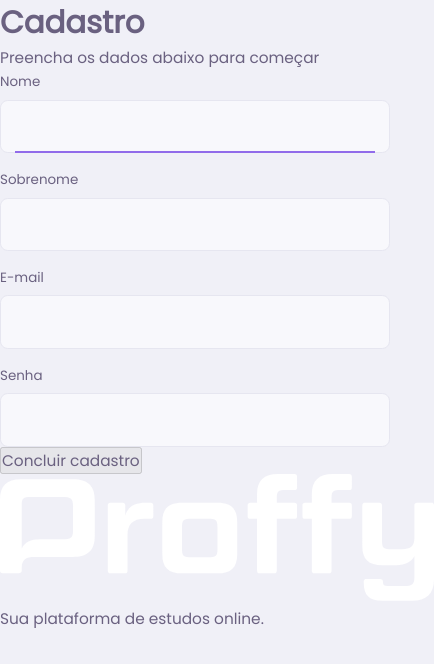
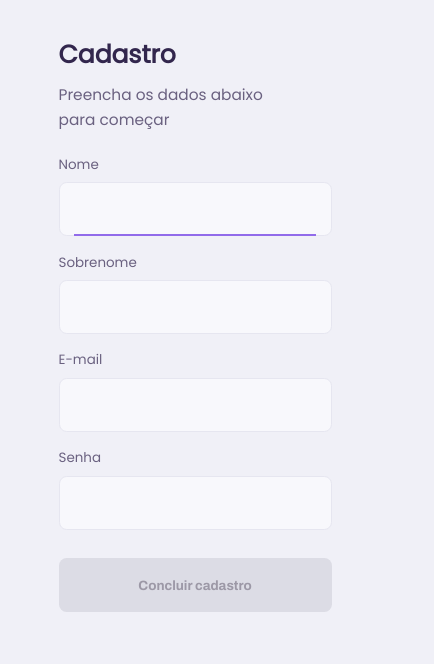
Before and after one commit to macedo-developer/proffy-web, a React (Create React App) app: page /register in a window 390 px wide. Shown: the top 664 px of the page, 434 px wide, since content can reach past the window. Built offline with nearby package versions, Linux system fonts and the light colour scheme.

Commit message:
Css first mobile

```diff
--- a/src/pages/Register/styles.css
+++ b/src/pages/Register/styles.css
@@ -4,3 +4,74 @@
 
   background: var(--color-background);
 }
+
+#page-register .page-register-content {
+  width: 100%;
+
+  display: flex;
+}
+
+#page-register .register-logo-container {
+  display: none;
+}
+
+#page-register .register-container {
+  width: 100%;
+  display: flex;
+  flex-direction: column;
+  justify-content: center;
+  align-items: center;
+
+  margin: 4rem auto;
+}
+
+#page-register .register-container form {
+  width: 70%;
+}
+
+#page-register .register-container form h1 {
+  font-weight: 600;
+  font-size: 2.6rem;
+  line-height: 3.6rem;
+  margin-bottom: 1rem;
+
+  color: var(--color-text-title);
+}
+
+#page-register .register-container form p {
+  max-width: 21.3rem;
+  font: 400 1.6rem Poppins;
+  line-height: 2.6rem;
+
+  margin-bottom: 2rem;
+}
+
+#page-register .register-container form button {
+  width: 100%;
+  height: 5.6rem;
+  background: var(--color-secundary);
+  border-radius: 0.8rem;
+  margin-top: 3rem;
+  border: 0;
+  color: var(--color-button-text);
+
+  font: 700 1.4rem Archivo;
+
+  display: flex;
+  align-items: center;
+  justify-content: space-evenly;
+
+  cursor: pointer;
+  transition: barckground-color 0.4s;
+}
+
+#page-register .register-container form button:hover {
+  background: var(--color-secundary-dark);
+}
+
+#page-register .register-container form button:disabled {
+  background-color: var(--color-button-disabled);
+  color: var(--color-text-complement);
+
+  cursor: not-allowed;
+}
```
